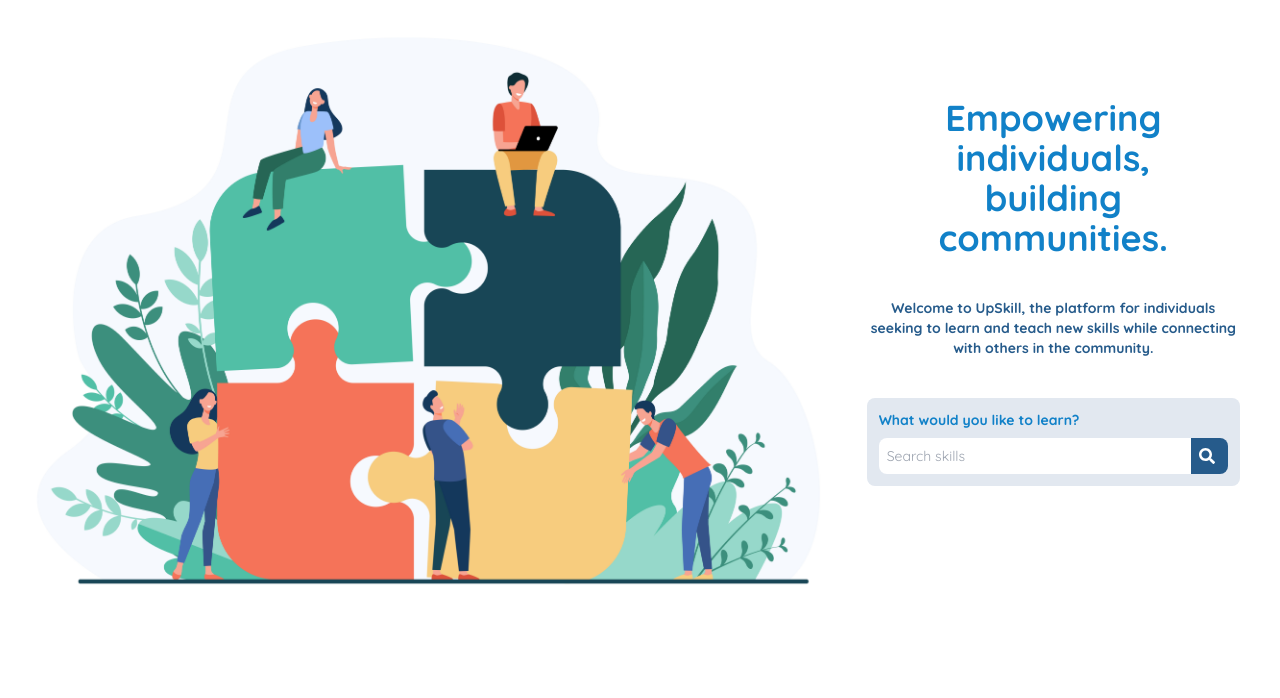
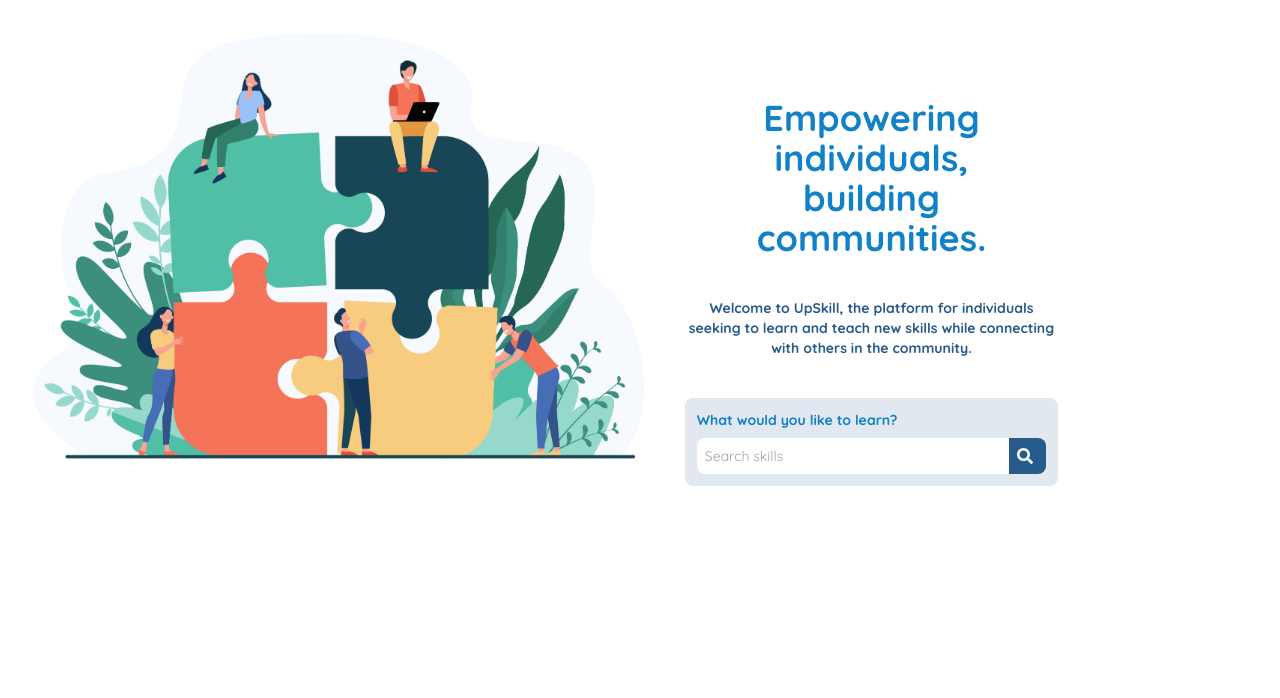
Before and after one commit to chingu-voyages/UpSkill, a React (Vite) app in the folder client/: page / in a window 1280 px wide. Shown: the part 102-800 px from the top of the page. Built offline with nearby package versions, Linux system fonts and the light colour scheme.

Commit message:
fixes: styles to avoid merge conflicts and fit page better

```diff
--- a/client/src/components/Cards.jsx
+++ b/client/src/components/Cards.jsx
@@ -20,7 +20,7 @@ const Cards = () => {
           ever you are.
         </p>
         <div className="flex justify-center pb-16 md:pb-0">
-          <button className="font-bold bg-grotto py-2 px-4 rounded-lg text-white">
+          <button className="font-bold bg-grotto-100 py-2 px-4 rounded-lg text-white">
             Find out more
           </button>
         </div>
@@ -31,10 +31,10 @@ const Cards = () => {
           src={rocket}
           alt="a rocket ship blasting off"
         />
-        <h4 className="text-xl text-center font-bold text-ivory mt-5">
+        <h4 className="text-xl text-center font-bold text-ivory-100 mt-5">
           Ready to Go?
         </h4>
-        <p className="text-ivory leading-6 p-5 text-center">
+        <p className="text-ivory-100 leading-6 p-5 text-center">
           Come on in and see what skills people are sharing. Like what you see?
           Sign up, join the community and learn what you’ve always wanted to!
         </p>
--- a/client/src/components/Community.jsx
+++ b/client/src/components/Community.jsx
@@ -24,7 +24,7 @@ const Community = () => {
               experience of our community.
             </p>
             <div className="flex justify-center w-full mt-8">
-              <button className="min-w-[250px] text-slate-100 rounded-lg p-2 bg-grotto">
+              <button className="min-w-[250px] text-slate-100 rounded-lg p-2 bg-grotto-100">
                 Join the community
               </button>
             </div>
--- a/client/src/components/Hero.jsx
+++ b/client/src/components/Hero.jsx
@@ -6,7 +6,7 @@ const Hero = () => {
     <div className="w-full h-screen p-5">
       <div className="flex flex-col mt-20">
         <div className="mb-3 lg:mb-10">
-          <h1 className="text-grotto font-bold text-center text-2xl">
+          <h1 className="text-grotto-100 font-bold text-center text-2xl">
             Empowering individuals, <br /> building communities.
           </h1>
         </div>
@@ -20,7 +20,7 @@ const Hero = () => {
           teach new skills while connecting with others in the community.
         </p>
         <div className="flex flex-col my-6 bg-slate-200 rounded-lg p-3">
-          <label htmlFor="search" className="text-grotto font-bold text-sm">
+          <label htmlFor="search" className="text-grotto-100 font-bold text-sm">
             What would you like to learn?
           </label>
           <form action="#">
--- a/client/src/components/HeroLarge.jsx
+++ b/client/src/components/HeroLarge.jsx
@@ -5,12 +5,12 @@ const HeroLarge = () => {
   return (
     <div className="w-full h-screen p-5">
       <div className="flex flex-row mt-20">
-        <div className="w-2/3">
+        <div className="w-[52%]">
           <img className="my-5" src={collabImg} alt="collaboration" />
         </div>
         <div className="w-1/3 my-20 p-5">
           <div className="mb-10">
-            <h1 className="text-grotto font-bold text-center text-4xl">
+            <h1 className="text-grotto-100 font-bold text-center text-4xl">
               Empowering individuals, <br /> building communities.
             </h1>
           </div>
@@ -19,7 +19,10 @@ const HeroLarge = () => {
             and teach new skills while connecting with others in the community.
           </p>
           <div className="flex flex-col my-6 bg-slate-200 rounded-lg p-3">
-            <label htmlFor="search" className="text-grotto font-bold text-sm">
+            <label
+              htmlFor="search"
+              className="text-grotto-100 font-bold text-sm"
+            >
               What would you like to learn?
             </label>
             <form action="#">
--- a/client/src/components/HowItWorks.jsx
+++ b/client/src/components/HowItWorks.jsx
@@ -6,14 +6,16 @@ const HowItWorks = () => {
   return (
     <div className="flex flex-col">
       <div>
-        <h1 className="text-center text-2xl font-bold text-grotto mt-10 mb-10 lg:text-4xl">
+        <h1 className="text-center text-2xl font-bold text-grotto-100 mt-10 mb-10 lg:text-4xl">
           How it works
         </h1>
       </div>
       <div className="flex flex-col justify-center md:flex-col lg:flex-row lg:p-10">
         <div className="flex flex-col h-screen items-center gap-6 lg:w-1/4 lg:mx-14">
-          <span className="font-bold
-          text-grotto border-solid border-2 border-slate-300 rounded-full p-2 inline-block w-10 text-center">
+          <span
+            className="font-bold
+          text-grotto-100 border-solid border-2 border-slate-300 rounded-full p-2 inline-block w-10 text-center"
+          >
             1
           </span>
           <span className="font-bold inline-block text-primary">
@@ -26,8 +28,10 @@ const HowItWorks = () => {
           </p>
         </div>
         <div className="flex flex-col h-screen items-center gap-6 lg:w-1/4 lg:mx-14">
-          <span className="font-bold
-          text-grotto border-solid border-2 border-slate-300 rounded-full p-2 inline-block w-10 text-center">
+          <span
+            className="font-bold
+          text-grotto-100 border-solid border-2 border-slate-300 rounded-full p-2 inline-block w-10 text-center"
+          >
             2
           </span>
           <span className="font-bold inline-block text-primary">
@@ -45,8 +49,10 @@ const HowItWorks = () => {
           </p>
         </div>
         <div className="flex flex-col h-screen items-center gap-6 lg:w-1/4 lg:mx-14">
-          <span className="font-bold
-          text-grotto border-solid border-2 border-slate-300 rounded-full p-2 inline-block w-10 text-center">
+          <span
+            className="font-bold
+          text-grotto-100 border-solid border-2 border-slate-300 rounded-full p-2 inline-block w-10 text-center"
+          >
             3
           </span>
           <span className="font-bold inline-block text-primary">
--- a/client/tailwind.config.cjs
+++ b/client/tailwind.config.cjs
@@ -1,19 +1,41 @@
 /** @type {import('tailwindcss').Config} */
 module.exports = {
-  content: [ "./index.html", "./src/**/*.{js,ts,jsx,tsx}" ],
+  content: ["./index.html", "./src/**/*.{js,ts,jsx,tsx}"],
   theme: {
     extend: {
       colors: {
+        primary: "#265B8B",
+        ivory: {
+          50: "#DCDBDB",
+          75: "#D9D9D9",
+          100: "#ECECEB",
+          200: "#656567",
+          300: "#B0B0AF",
+        },
         rocketBg: "#23445B",
-        primary: "#265B8B",
-        ivory: "#ECECEB",
         baby: "#84C7F2",
-        grotto: "#1181C8",
+        grotto: { 100: "#1181C8", 200: "#1d4ed8" },
         winkle: "#BFC7F2",
+        tokebgColor: "#F27457",
+        cardBg: "#FAFAFA",
       },
       fontFamily: {
-        title: [ "Quicksand", "Open Sans" ],
-        body: [ "Open Sans", "Avenir" ],
+        title: ["Quicksand", "Open Sans"],
+        body: ["Open Sans", "Avenir"],
+      },
+      width: {
+        dashSKillsSection: "24.625rem",
+        dashScheduleSection: "46.125rem",
+        smalldashsch: "22.125rem",
+      },
+      gap: {
+        spaceBtwbioXScheduledLssn: "4.875rem",
+      },
+      fontSize: {
+        note: ".5rem",
+      },
+      boxShadow: {
+        cardSh: "2px 2px 7px rgba(0, 0, 0, 0.25)",
       },
     },
   },
```
